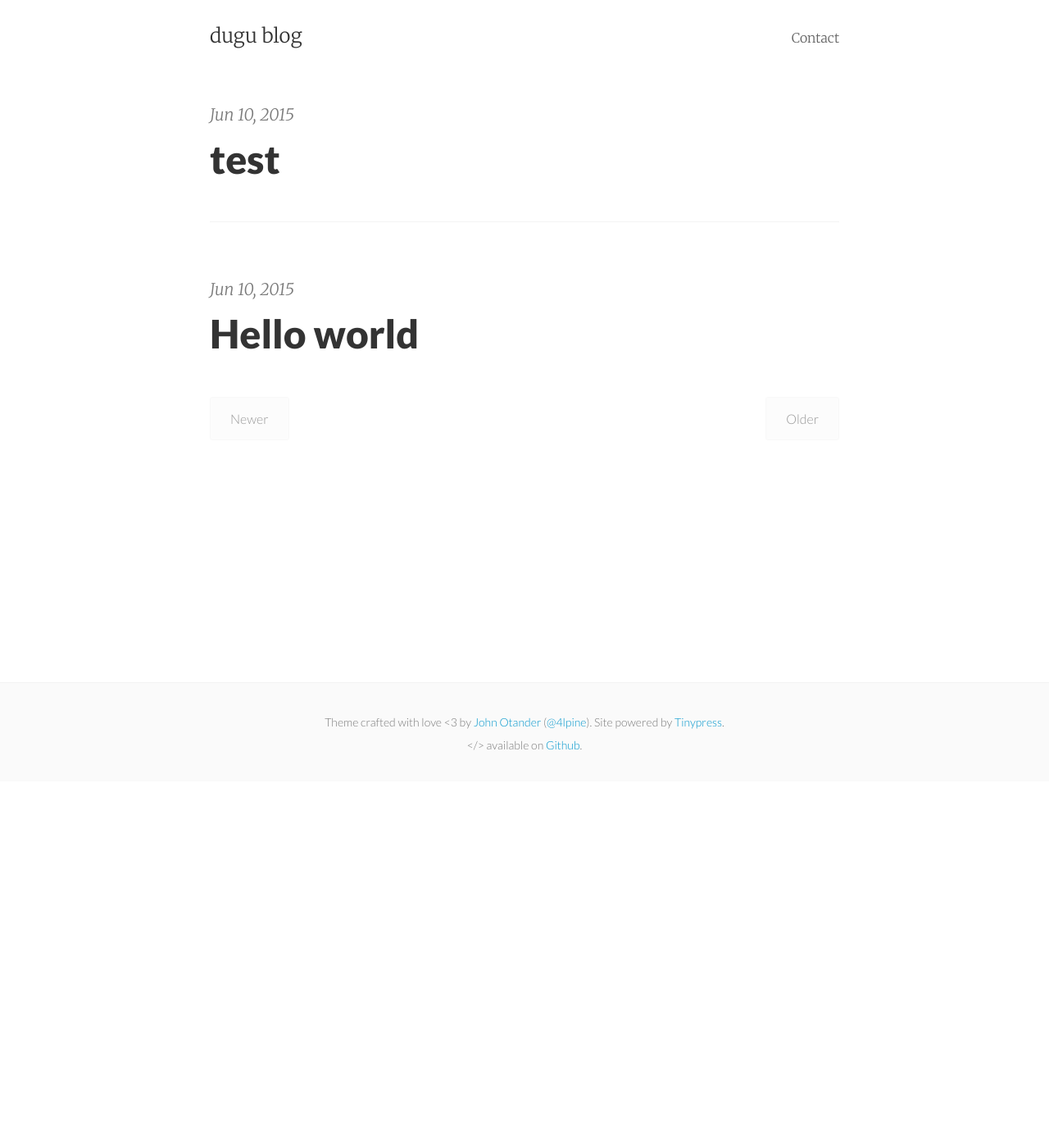
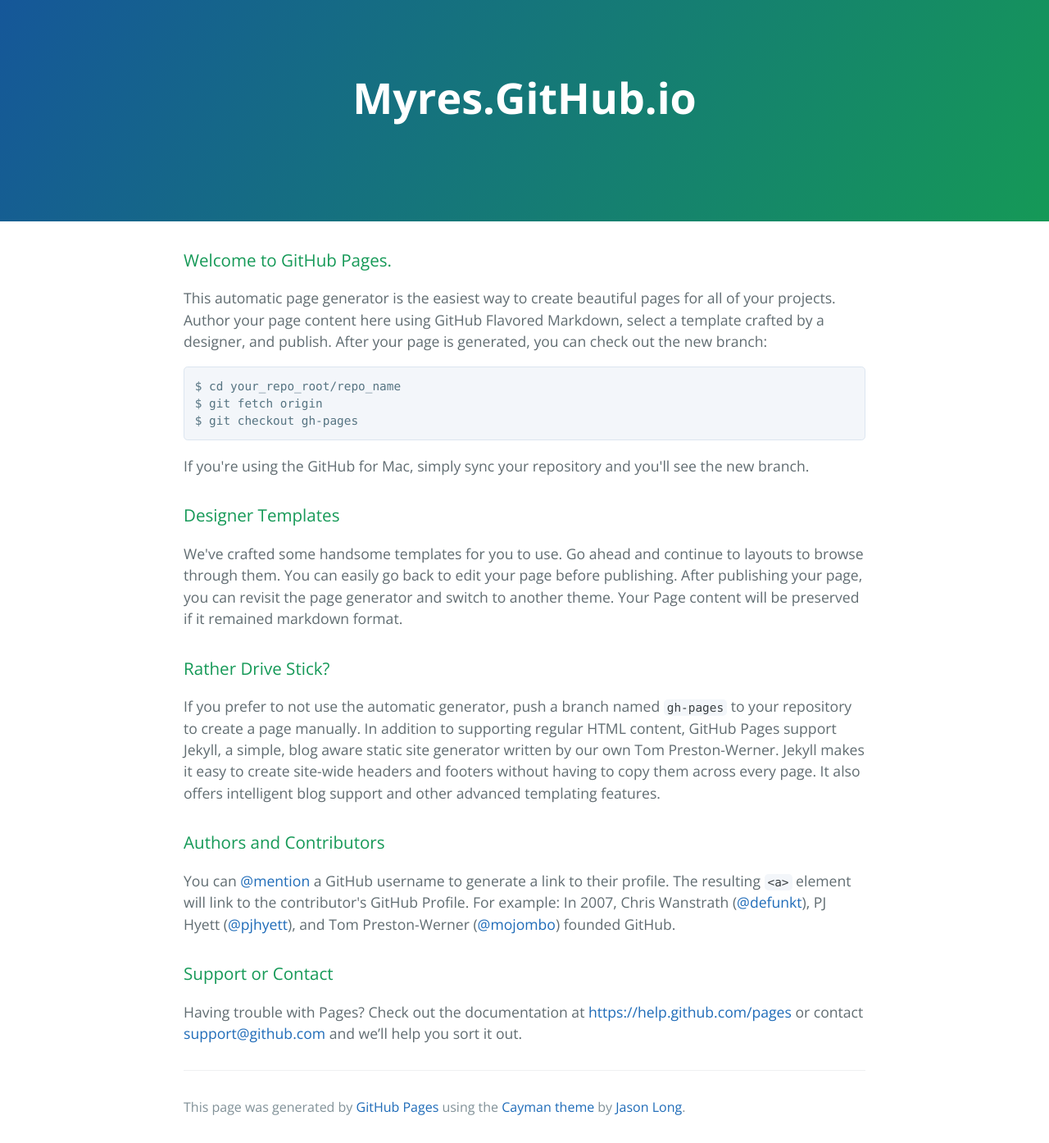
Before and after one commit to myres/myres.github.io, a Jekyll site: the page index.html, which Jekyll copies as it is, in a window 1280 px wide. Shown: the whole page at 82% size. Built offline with Jekyll 4.4.1, drawn with Linux system fonts in a browser that asks for light colours; the list of posts is cut into pages by our own code; before the commit the page ends 953 px from its top, so only the background shows below that.

Commit message:
Replace master branch with page content via GitHub

```diff
--- a/index.html
+++ b/index.html
@@ -1,22 +1,60 @@
----
-layout: default
----
+<!DOCTYPE html>
+<html lang="en-us">
+  <head>
+    <meta charset="UTF-8">
+    <title>Myres.GitHub.io by myres</title>
+    <meta name="viewport" content="width=device-width, initial-scale=1">
+    <link rel="stylesheet" type="text/css" href="stylesheets/normalize.css" media="screen">
+    <link href='http://fonts.googleapis.com/css?family=Open+Sans:400,700' rel='stylesheet' type='text/css'>
+    <link rel="stylesheet" type="text/css" href="stylesheets/stylesheet.css" media="screen">
+    <link rel="stylesheet" type="text/css" href="stylesheets/github-light.css" media="screen">
+  </head>
+  <body>
+    <section class="page-header">
+      <h1 class="project-name">Myres.GitHub.io</h1>
+      <h2 class="project-tagline"></h2>
+    </section>
 
-<div class="home">
+    <section class="main-content">
+      <h3>
+<a id="welcome-to-github-pages" class="anchor" href="#welcome-to-github-pages" aria-hidden="true"><span class="octicon octicon-link"></span></a>Welcome to GitHub Pages.</h3>
 
-  <div class="posts">
-    {% for post in paginator.posts %}
-      <div class="post">
-        <a href="{{ post.url | prepend: site.baseurl }}" class="post-link">
-          <p class="post-meta">{{ post.date | date: "%b %-d, %Y" }}</p>
-          <h3 class="h2 post-title">{{ post.title }}</h3>
-          <p class="post-summary">{{ post.summary }}</p>
-        </a>
-      </div>
-    {% endfor %}
-  </div>
+<p>This automatic page generator is the easiest way to create beautiful pages for all of your projects. Author your page content here using GitHub Flavored Markdown, select a template crafted by a designer, and publish. After your page is generated, you can check out the new branch:</p>
 
-  {% include pagination.html %}
+<pre><code>$ cd your_repo_root/repo_name
+$ git fetch origin
+$ git checkout gh-pages
+</code></pre>
 
-  <!--<p class="rss-subscribe">subscribe <a href="{{ "/feed.xml" | prepend: site.baseurl }}">via RSS</a></p>-->
-</div>
+<p>If you're using the GitHub for Mac, simply sync your repository and you'll see the new branch.</p>
+
+<h3>
+<a id="designer-templates" class="anchor" href="#designer-templates" aria-hidden="true"><span class="octicon octicon-link"></span></a>Designer Templates</h3>
+
+<p>We've crafted some handsome templates for you to use. Go ahead and continue to layouts to browse through them. You can easily go back to edit your page before publishing. After publishing your page, you can revisit the page generator and switch to another theme. Your Page content will be preserved if it remained markdown format.</p>
+
+<h3>
+<a id="rather-drive-stick" class="anchor" href="#rather-drive-stick" aria-hidden="true"><span class="octicon octicon-link"></span></a>Rather Drive Stick?</h3>
+
+<p>If you prefer to not use the automatic generator, push a branch named <code>gh-pages</code> to your repository to create a page manually. In addition to supporting regular HTML content, GitHub Pages support Jekyll, a simple, blog aware static site generator written by our own Tom Preston-Werner. Jekyll makes it easy to create site-wide headers and footers without having to copy them across every page. It also offers intelligent blog support and other advanced templating features.</p>
+
+<h3>
+<a id="authors-and-contributors" class="anchor" href="#authors-and-contributors" aria-hidden="true"><span class="octicon octicon-link"></span></a>Authors and Contributors</h3>
+
+<p>You can <a href="https://github.com/blog/821" class="user-mention">@mention</a> a GitHub username to generate a link to their profile. The resulting <code>&lt;a&gt;</code> element will link to the contributor's GitHub Profile. For example: In 2007, Chris Wanstrath (<a href="https://github.com/defunkt" class="user-mention">@defunkt</a>), PJ Hyett (<a href="https://github.com/pjhyett" class="user-mention">@pjhyett</a>), and Tom Preston-Werner (<a href="https://github.com/mojombo" class="user-mention">@mojombo</a>) founded GitHub.</p>
+
+<h3>
+<a id="support-or-contact" class="anchor" href="#support-or-contact" aria-hidden="true"><span class="octicon octicon-link"></span></a>Support or Contact</h3>
+
+<p>Having trouble with Pages? Check out the documentation at <a href="https://help.github.com/pages">https://help.github.com/pages</a> or contact <a href="mailto:support@github.com">support@github.com</a> and we’ll help you sort it out.</p>
+
+      <footer class="site-footer">
+
+        <span class="site-footer-credits">This page was generated by <a href="https://pages.github.com">GitHub Pages</a> using the <a href="https://github.com/jasonlong/cayman-theme">Cayman theme</a> by <a href="https://twitter.com/jasonlong">Jason Long</a>.</span>
+      </footer>
+
+    </section>
+
+
+  </body>
+</html>
--- /dev/null
+++ b/stylesheets/github-light.css
@@ -0,0 +1,115 @@
+/*
+   Copyright 2014 GitHub Inc.
+
+   Licensed under the Apache License, Version 2.0 (the "License");
+   you may not use this file except in compliance with the License.
+   You may obtain a copy of the License at
+
+       http://www.apache.org/licenses/LICENSE-2.0
+
+   Unless required by applicable law or agreed to in writing, software
+   distributed under the License is distributed on an "AS IS" BASIS,
+   WITHOUT WARRANTIES OR CONDITIONS OF ANY KIND, either express or implied.
+   See the License for the specific language governing permissions and
+   limitations under the License.
+
+*/
+
+.pl-c /* comment */ {
+  color: #969896;
+}
+
+.pl-c1      /* constant, markup.raw, meta.diff.header, meta.module-reference, meta.property-name, support, support.constant, support.variable, variable.other.constant */,
+.pl-s .pl-v /* string variable */ {
+  color: #0086b3;
+}
+
+.pl-e  /* entity */,
+.pl-en /* entity.name */ {
+  color: #795da3;
+}
+
+.pl-s .pl-s1 /* string source */,
+.pl-smi      /* storage.modifier.import, storage.modifier.package, storage.type.java, variable.other, variable.parameter.function */ {
+  color: #333;
+}
+
+.pl-ent /* entity.name.tag */ {
+  color: #63a35c;
+}
+
+.pl-k /* keyword, storage, storage.type */ {
+  color: #a71d5d;
+}
+
+.pl-pds              /* punctuation.definition.string, string.regexp.character-class */,
+.pl-s                /* string */,
+.pl-s .pl-pse .pl-s1 /* string punctuation.section.embedded source */,
+.pl-sr               /* string.regexp */,
+.pl-sr .pl-cce       /* string.regexp constant.character.escape */,
+.pl-sr .pl-sra       /* string.regexp string.regexp.arbitrary-repitition */,
+.pl-sr .pl-sre       /* string.regexp source.ruby.embedded */ {
+  color: #183691;
+}
+
+.pl-v /* variable */ {
+  color: #ed6a43;
+}
+
+.pl-id /* invalid.deprecated */ {
+  color: #b52a1d;
+}
+
+.pl-ii /* invalid.illegal */ {
+  background-color: #b52a1d;
+  color: #f8f8f8;
+}
+
+.pl-sr .pl-cce /* string.regexp constant.character.escape */ {
+  color: #63a35c;
+  font-weight: bold;
+}
+
+.pl-ml /* markup.list */ {
+  color: #693a17;
+}
+
+.pl-mh        /* markup.heading */,
+.pl-mh .pl-en /* markup.heading entity.name */,
+.pl-ms        /* meta.separator */ {
+  color: #1d3e81;
+  font-weight: bold;
+}
+
+.pl-mq /* markup.quote */ {
+  color: #008080;
+}
+
+.pl-mi /* markup.italic */ {
+  color: #333;
+  font-style: italic;
+}
+
+.pl-mb /* markup.bold */ {
+  color: #333;
+  font-weight: bold;
+}
+
+.pl-md /* markup.deleted, meta.diff.header.from-file */ {
+  background-color: #ffecec;
+  color: #bd2c00;
+}
+
+.pl-mi1 /* markup.inserted, meta.diff.header.to-file */ {
+  background-color: #eaffea;
+  color: #55a532;
+}
+
+.pl-mdr /* meta.diff.range */ {
+  color: #795da3;
+  font-weight: bold;
+}
+
+.pl-mo /* meta.output */ {
+  color: #1d3e81;
+}
--- /dev/null
+++ b/stylesheets/stylesheet.css
@@ -0,0 +1,245 @@
+* {
+  box-sizing: border-box; }
+
+body {
+  padding: 0;
+  margin: 0;
+  font-family: "Open Sans", "Helvetica Neue", Helvetica, Arial, sans-serif;
+  font-size: 16px;
+  line-height: 1.5;
+  color: #606c71; }
+
+a {
+  color: #1e6bb8;
+  text-decoration: none; }
+  a:hover {
+    text-decoration: underline; }
+
+.btn {
+  display: inline-block;
+  margin-bottom: 1rem;
+  color: rgba(255, 255, 255, 0.7);
+  background-color: rgba(255, 255, 255, 0.08);
+  border-color: rgba(255, 255, 255, 0.2);
+  border-style: solid;
+  border-width: 1px;
+  border-radius: 0.3rem;
+  transition: color 0.2s, background-color 0.2s, border-color 0.2s; }
+  .btn + .btn {
+    margin-left: 1rem; }
+
+.btn:hover {
+  color: rgba(255, 255, 255, 0.8);
+  text-decoration: none;
+  background-color: rgba(255, 255, 255, 0.2);
+  border-color: rgba(255, 255, 255, 0.3); }
+
+@media screen and (min-width: 64em) {
+  .btn {
+    padding: 0.75rem 1rem; } }
+
+@media screen and (min-width: 42em) and (max-width: 64em) {
+  .btn {
+    padding: 0.6rem 0.9rem;
+    font-size: 0.9rem; } }
+
+@media screen and (max-width: 42em) {
+  .btn {
+    display: block;
+    width: 100%;
+    padding: 0.75rem;
+    font-size: 0.9rem; }
+    .btn + .btn {
+      margin-top: 1rem;
+      margin-left: 0; } }
+
+.page-header {
+  color: #fff;
+  text-align: center;
+  background-color: #159957;
+  background-image: linear-gradient(120deg, #155799, #159957); }
+
+@media screen and (min-width: 64em) {
+  .page-header {
+    padding: 5rem 6rem; } }
+
+@media screen and (min-width: 42em) and (max-width: 64em) {
+  .page-header {
+    padding: 3rem 4rem; } }
+
+@media screen and (max-width: 42em) {
+  .page-header {
+    padding: 2rem 1rem; } }
+
+.project-name {
+  margin-top: 0;
+  margin-bottom: 0.1rem; }
+
+@media screen and (min-width: 64em) {
+  .project-name {
+    font-size: 3.25rem; } }
+
+@media screen and (min-width: 42em) and (max-width: 64em) {
+  .project-name {
+    font-size: 2.25rem; } }
+
+@media screen and (max-width: 42em) {
+  .project-name {
+    font-size: 1.75rem; } }
+
+.project-tagline {
+  margin-bottom: 2rem;
+  font-weight: normal;
+  opacity: 0.7; }
+
+@media screen and (min-width: 64em) {
+  .project-tagline {
+    font-size: 1.25rem; } }
+
+@media screen and (min-width: 42em) and (max-width: 64em) {
+  .project-tagline {
+    font-size: 1.15rem; } }
+
+@media screen and (max-width: 42em) {
+  .project-tagline {
+    font-size: 1rem; } }
+
+.main-content :first-child {
+  margin-top: 0; }
+.main-content img {
+  max-width: 100%; }
+.main-content h1, .main-content h2, .main-content h3, .main-content h4, .main-content h5, .main-content h6 {
+  margin-top: 2rem;
+  margin-bottom: 1rem;
+  font-weight: normal;
+  color: #159957; }
+.main-content p {
+  margin-bottom: 1em; }
+.main-content code {
+  padding: 2px 4px;
+  font-family: Consolas, "Liberation Mono", Menlo, Courier, monospace;
+  font-size: 0.9rem;
+  color: #383e41;
+  background-color: #f3f6fa;
+  border-radius: 0.3rem; }
+.main-content pre {
+  padding: 0.8rem;
+  margin-top: 0;
+  margin-bottom: 1rem;
+  font: 1rem Consolas, "Liberation Mono", Menlo, Courier, monospace;
+  color: #567482;
+  word-wrap: normal;
+  background-color: #f3f6fa;
+  border: solid 1px #dce6f0;
+  border-radius: 0.3rem; }
+  .main-content pre > code {
+    padding: 0;
+    margin: 0;
+    font-size: 0.9rem;
+    color: #567482;
+    word-break: normal;
+    white-space: pre;
+    background: transparent;
+    border: 0; }
+.main-content .highlight {
+  margin-bottom: 1rem; }
+  .main-content .highlight pre {
+    margin-bottom: 0;
+    word-break: normal; }
+.main-content .highlight pre, .main-content pre {
+  padding: 0.8rem;
+  overflow: auto;
+  font-size: 0.9rem;
+  line-height: 1.45;
+  border-radius: 0.3rem; }
+.main-content pre code, .main-content pre tt {
+  display: inline;
+  max-width: initial;
+  padding: 0;
+  margin: 0;
+  overflow: initial;
+  line-height: inherit;
+  word-wrap: normal;
+  background-color: transparent;
+  border: 0; }
+  .main-content pre code:before, .main-content pre code:after, .main-content pre tt:before, .main-content pre tt:after {
+    content: normal; }
+.main-content ul, .main-content ol {
+  margin-top: 0; }
+.main-content blockquote {
+  padding: 0 1rem;
+  margin-left: 0;
+  color: #819198;
+  border-left: 0.3rem solid #dce6f0; }
+  .main-content blockquote > :first-child {
+    margin-top: 0; }
+  .main-content blockquote > :last-child {
+    margin-bottom: 0; }
+.main-content table {
+  display: block;
+  width: 100%;
+  overflow: auto;
+  word-break: normal;
+  word-break: keep-all; }
+  .main-content table th {
+    font-weight: bold; }
+  .main-content table th, .main-content table td {
+    padding: 0.5rem 1rem;
+    border: 1px solid #e9ebec; }
+.main-content dl {
+  padding: 0; }
+  .main-content dl dt {
+    padding: 0;
+    margin-top: 1rem;
+    font-size: 1rem;
+    font-weight: bold; }
+  .main-content dl dd {
+    padding: 0;
+    margin-bottom: 1rem; }
+.main-content hr {
+  height: 2px;
+  padding: 0;
+  margin: 1rem 0;
+  background-color: #eff0f1;
+  border: 0; }
+
+@media screen and (min-width: 64em) {
+  .main-content {
+    max-width: 64rem;
+    padding: 2rem 6rem;
+    margin: 0 auto;
+    font-size: 1.1rem; } }
+
+@media screen and (min-width: 42em) and (max-width: 64em) {
+  .main-content {
+    padding: 2rem 4rem;
+    font-size: 1.1rem; } }
+
+@media screen and (max-width: 42em) {
+  .main-content {
+    padding: 2rem 1rem;
+    font-size: 1rem; } }
+
+.site-footer {
+  padding-top: 2rem;
+  margin-top: 2rem;
+  border-top: solid 1px #eff0f1; }
+
+.site-footer-owner {
+  display: block;
+  font-weight: bold; }
+
+.site-footer-credits {
+  color: #819198; }
+
+@media screen and (min-width: 64em) {
+  .site-footer {
+    font-size: 1rem; } }
+
+@media screen and (min-width: 42em) and (max-width: 64em) {
+  .site-footer {
+    font-size: 1rem; } }
+
+@media screen and (max-width: 42em) {
+  .site-footer {
+    font-size: 0.9rem; } }
```
Also changed, not shown: params.json (added, +1 -0 lines), stylesheets/normalize.css (added).
